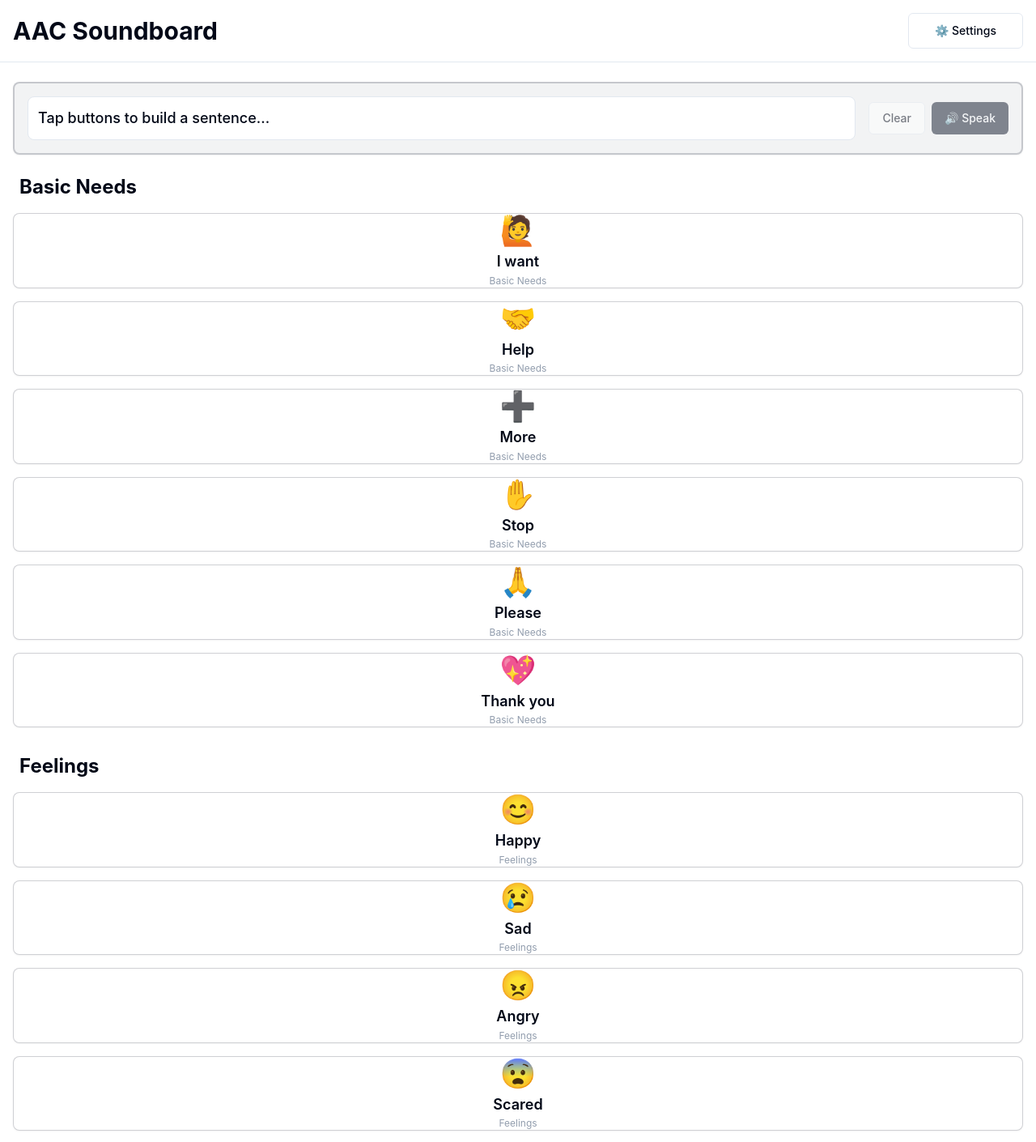
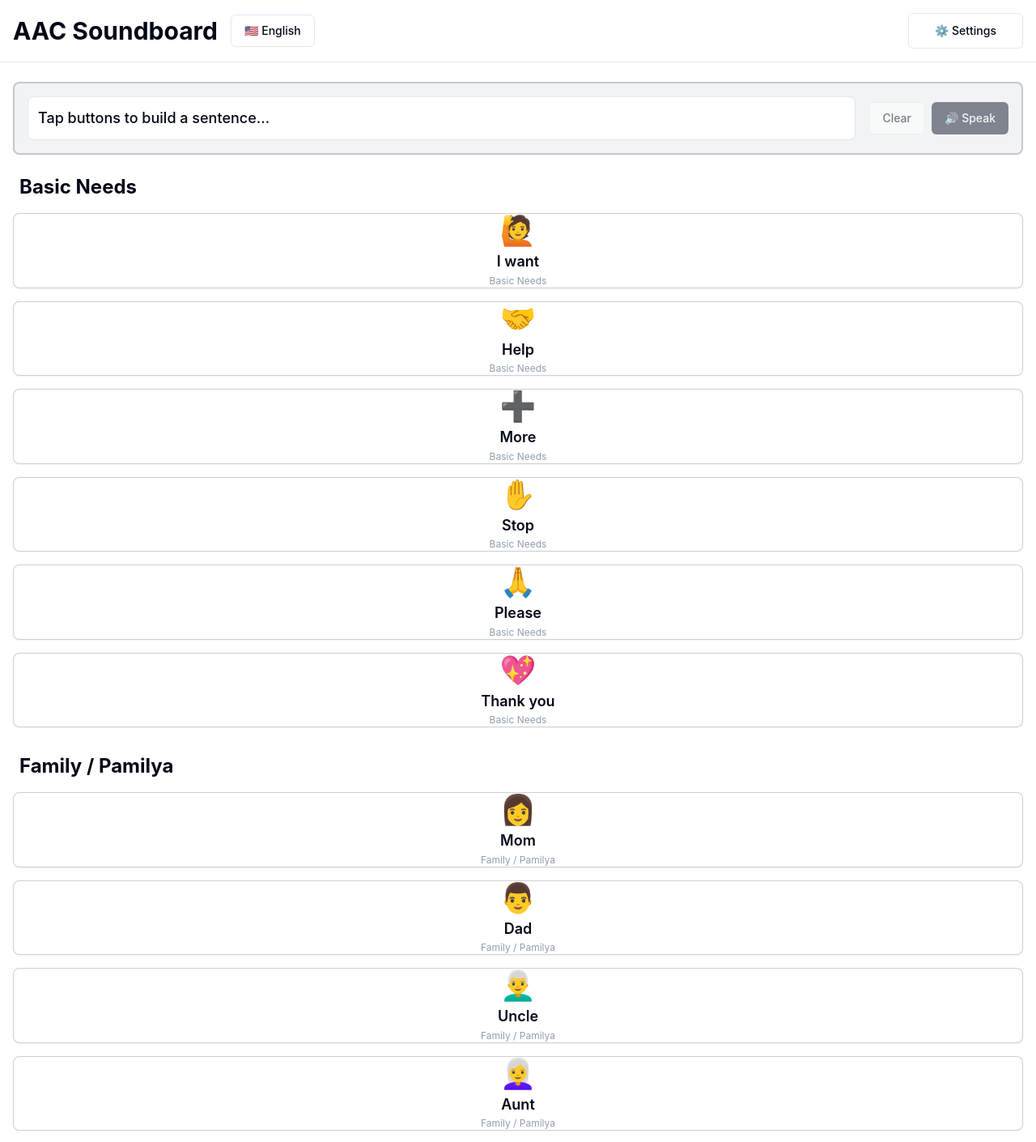
Before and after one commit to marvinguevarra/sonic-spectrum-sounds, a React (Vite) app: page / in a window 1280 px wide. Shown: the top 1410 px of the page at 81% size. Built offline with nearby package versions, Linux system fonts and the light colour scheme.

Commit message:
feat: Add bilingual mode and Filipino food options
- Added bilingual mode with English and Filipino translations.
- Included buttons for family members (Mom, Dad, Tito, Tita, Lolo, Lola).
- Added Filipino food items (Kaldereta, Halo Halo, Pan De Sal, Diniguan, Sorbetes, Taho, Sinigang).

```diff
--- a/src/components/CategorySection.tsx
+++ b/src/components/CategorySection.tsx
@@ -6,6 +6,7 @@ import { Card } from '@/components/ui/card';
 interface CategoryItem {
   id: string;
   label: string;
+  labelFilipino?: string;
   icon: string;
   soundFile?: string;
 }
@@ -15,6 +16,7 @@ interface CategorySectionProps {
   items: CategoryItem[];
   gridSize?: 'small' | 'medium' | 'large';
   buttonSize?: 'small' | 'medium' | 'large';
+  bilingualMode?: boolean;
   onItemClick: (item: CategoryItem) => void;
 }
 
@@ -23,6 +25,7 @@ const CategorySection = ({
   items,
   gridSize = 'medium',
   buttonSize = 'medium',
+  bilingualMode = false,
   onItemClick
 }: CategorySectionProps) => {
   const gridClass = `category-grid-${gridSize}`;
@@ -35,10 +38,12 @@ const CategorySection = ({
           <SoundboardButton
             key={item.id}
             label={item.label}
+            labelFilipino={item.labelFilipino}
             icon={item.icon}
             category={title}
             soundFile={item.soundFile}
             size={buttonSize}
+            bilingualMode={bilingualMode}
             onClick={() => onItemClick(item)}
           />
         ))}
--- a/src/components/SoundboardButton.tsx
+++ b/src/components/SoundboardButton.tsx
@@ -5,22 +5,27 @@ import { Card } from '@/components/ui/card';
 
 interface SoundboardButtonProps {
   label: string;
+  labelFilipino?: string;
   icon?: string;
   category: string;
   soundFile?: string;
   size?: 'small' | 'medium' | 'large';
+  bilingualMode?: boolean;
   onClick: () => void;
 }
 
 const SoundboardButton = ({
   label,
+  labelFilipino,
   icon,
   category,
   soundFile,
   size = 'medium',
+  bilingualMode = false,
   onClick
 }: SoundboardButtonProps) => {
   const sizeClass = `soundboard-button-${size}`;
+  const displayLabel = bilingualMode && labelFilipino ? labelFilipino : label;
 
   const playSound = () => {
     if (soundFile) {
@@ -41,8 +46,13 @@ const SoundboardButton = ({
         </div>
       )}
       <div className="font-semibold text-lg leading-tight text-foreground">
-        {label}
+        {displayLabel}
       </div>
+      {bilingualMode && labelFilipino && (
+        <div className="text-sm text-muted-foreground mt-1 opacity-80">
+          {label}
+        </div>
+      )}
       <div className="text-xs text-muted-foreground mt-1 opacity-70">
         {category}
       </div>
--- a/src/pages/Index.tsx
+++ b/src/pages/Index.tsx
@@ -16,6 +16,7 @@ const Index = () => {
   const [volume, setVolume] = useState(70);
   const [textSize, setTextSize] = useState('medium');
   const [selectedWords, setSelectedWords] = useState<string[]>([]);
+  const [bilingualMode, setBilingualMode] = useState(false);
   const { toast } = useToast();
 
   // Apply theme to document
@@ -28,51 +29,75 @@ const Index = () => {
     {
       title: 'Basic Needs',
       items: [
-        { id: '1', label: 'I want', icon: '🙋', soundFile: '/sounds/i-want.mp3' },
-        { id: '2', label: 'Help', icon: '🤝', soundFile: '/sounds/help.mp3' },
-        { id: '3', label: 'More', icon: '➕', soundFile: '/sounds/more.mp3' },
-        { id: '4', label: 'Stop', icon: '✋', soundFile: '/sounds/stop.mp3' },
-        { id: '5', label: 'Please', icon: '🙏', soundFile: '/sounds/please.mp3' },
-        { id: '6', label: 'Thank you', icon: '💖', soundFile: '/sounds/thank-you.mp3' },
+        { id: '1', label: 'I want', labelFilipino: 'Gusto ko', icon: '🙋', soundFile: '/sounds/i-want.mp3' },
+        { id: '2', label: 'Help', labelFilipino: 'Tulong', icon: '🤝', soundFile: '/sounds/help.mp3' },
+        { id: '3', label: 'More', labelFilipino: 'Pa', icon: '➕', soundFile: '/sounds/more.mp3' },
+        { id: '4', label: 'Stop', labelFilipino: 'Tigil', icon: '✋', soundFile: '/sounds/stop.mp3' },
+        { id: '5', label: 'Please', labelFilipino: 'Pakisuyo', icon: '🙏', soundFile: '/sounds/please.mp3' },
+        { id: '6', label: 'Thank you', labelFilipino: 'Salamat', icon: '💖', soundFile: '/sounds/thank-you.mp3' },
+      ]
+    },
+    {
+      title: 'Family / Pamilya',
+      items: [
+        { id: '25', label: 'Mom', labelFilipino: 'Mama', icon: '👩', soundFile: '/sounds/mom.mp3' },
+        { id: '26', label: 'Dad', labelFilipino: 'Papa', icon: '👨', soundFile: '/sounds/dad.mp3' },
+        { id: '27', label: 'Uncle', labelFilipino: 'Tito', icon: '👨‍🦳', soundFile: '/sounds/tito.mp3' },
+        { id: '28', label: 'Aunt', labelFilipino: 'Tita', icon: '👩‍🦳', soundFile: '/sounds/tita.mp3' },
+        { id: '29', label: 'Grandpa', labelFilipino: 'Lolo', icon: '👴', soundFile: '/sounds/lolo.mp3' },
+        { id: '30', label: 'Grandma', labelFilipino: 'Lola', icon: '👵', soundFile: '/sounds/lola.mp3' },
       ]
     },
     {
       title: 'Feelings',
       items: [
-        { id: '7', label: 'Happy', icon: '😊', soundFile: '/sounds/happy.mp3' },
-        { id: '8', label: 'Sad', icon: '😢', soundFile: '/sounds/sad.mp3' },
-        { id: '9', label: 'Angry', icon: '😠', soundFile: '/sounds/angry.mp3' },
-        { id: '10', label: 'Scared', icon: '😨', soundFile: '/sounds/scared.mp3' },
-        { id: '11', label: 'Excited', icon: '🤗', soundFile: '/sounds/excited.mp3' },
-        { id: '12', label: 'Tired', icon: '😴', soundFile: '/sounds/tired.mp3' },
+        { id: '7', label: 'Happy', labelFilipino: 'Masaya', icon: '😊', soundFile: '/sounds/happy.mp3' },
+        { id: '8', label: 'Sad', labelFilipino: 'Malungkot', icon: '😢', soundFile: '/sounds/sad.mp3' },
+        { id: '9', label: 'Angry', labelFilipino: 'Galit', icon: '😠', soundFile: '/sounds/angry.mp3' },
+        { id: '10', label: 'Scared', labelFilipino: 'Takot', icon: '😨', soundFile: '/sounds/scared.mp3' },
+        { id: '11', label: 'Excited', labelFilipino: 'Excited', icon: '🤗', soundFile: '/sounds/excited.mp3' },
+        { id: '12', label: 'Tired', labelFilipino: 'Pagod', icon: '😴', soundFile: '/sounds/tired.mp3' },
       ]
     },
     {
-      title: 'Food & Drink',
+      title: 'Food & Drink / Pagkain',
       items: [
-        { id: '13', label: 'Water', icon: '💧', soundFile: '/sounds/water.mp3' },
-        { id: '14', label: 'Food', icon: '🍽️', soundFile: '/sounds/food.mp3' },
-        { id: '15', label: 'Apple', icon: '🍎', soundFile: '/sounds/apple.mp3' },
-        { id: '16', label: 'Milk', icon: '🥛', soundFile: '/sounds/milk.mp3' },
-        { id: '17', label: 'Cookie', icon: '🍪', soundFile: '/sounds/cookie.mp3' },
-        { id: '18', label: 'Juice', icon: '🧃', soundFile: '/sounds/juice.mp3' },
+        { id: '13', label: 'Water', labelFilipino: 'Tubig', icon: '💧', soundFile: '/sounds/water.mp3' },
+        { id: '14', label: 'Food', labelFilipino: 'Pagkain', icon: '🍽️', soundFile: '/sounds/food.mp3' },
+        { id: '15', label: 'Apple', labelFilipino: 'Mansanas', icon: '🍎', soundFile: '/sounds/apple.mp3' },
+        { id: '16', label: 'Milk', labelFilipino: 'Gatas', icon: '🥛', soundFile: '/sounds/milk.mp3' },
+        { id: '17', label: 'Cookie', labelFilipino: 'Cookie', icon: '🍪', soundFile: '/sounds/cookie.mp3' },
+        { id: '18', label: 'Juice', labelFilipino: 'Juice', icon: '🧃', soundFile: '/sounds/juice.mp3' },
+      ]
+    },
+    {
+      title: 'Filipino Food / Pagkaing Pilipino',
+      items: [
+        { id: '31', label: 'Kaldereta', labelFilipino: 'Kaldereta', icon: '🍲', soundFile: '/sounds/kaldereta.mp3' },
+        { id: '32', label: 'Halo Halo', labelFilipino: 'Halo Halo', icon: '🍧', soundFile: '/sounds/halo-halo.mp3' },
+        { id: '33', label: 'Pan De Sal', labelFilipino: 'Pan De Sal', icon: '🥖', soundFile: '/sounds/pandesal.mp3' },
+        { id: '34', label: 'Dinuguan', labelFilipino: 'Dinuguan', icon: '🍜', soundFile: '/sounds/dinuguan.mp3' },
+        { id: '35', label: 'Sorbetes', labelFilipino: 'Sorbetes', icon: '🍦', soundFile: '/sounds/sorbetes.mp3' },
+        { id: '36', label: 'Taho', labelFilipino: 'Taho', icon: '🥤', soundFile: '/sounds/taho.mp3' },
+        { id: '37', label: 'Sinigang', labelFilipino: 'Sinigang', icon: '🍲', soundFile: '/sounds/sinigang.mp3' },
       ]
     },
     {
       title: 'Activities',
       items: [
-        { id: '19', label: 'Play', icon: '🎮', soundFile: '/sounds/play.mp3' },
-        { id: '20', label: 'Read', icon: '📚', soundFile: '/sounds/read.mp3' },
-        { id: '21', label: 'Music', icon: '🎵', soundFile: '/sounds/music.mp3' },
-        { id: '22', label: 'Outside', icon: '🌳', soundFile: '/sounds/outside.mp3' },
-        { id: '23', label: 'TV', icon: '📺', soundFile: '/sounds/tv.mp3' },
-        { id: '24', label: 'Sleep', icon: '🛏️', soundFile: '/sounds/sleep.mp3' },
+        { id: '19', label: 'Play', labelFilipino: 'Laro', icon: '🎮', soundFile: '/sounds/play.mp3' },
+        { id: '20', label: 'Read', labelFilipino: 'Basahin', icon: '📚', soundFile: '/sounds/read.mp3' },
+        { id: '21', label: 'Music', labelFilipino: 'Musika', icon: '🎵', soundFile: '/sounds/music.mp3' },
+        { id: '22', label: 'Outside', labelFilipino: 'Labas', icon: '🌳', soundFile: '/sounds/outside.mp3' },
+        { id: '23', label: 'TV', labelFilipino: 'TV', icon: '📺', soundFile: '/sounds/tv.mp3' },
+        { id: '24', label: 'Sleep', labelFilipino: 'Tulog', icon: '🛏️', soundFile: '/sounds/sleep.mp3' },
       ]
     }
   ];
 
-  const handleItemClick = (item: { id: string; label: string; icon: string }) => {
-    setSelectedWords(prev => [...prev, item.label]);
+  const handleItemClick = (item: { id: string; label: string; labelFilipino?: string; icon: string }) => {
+    const wordToAdd = bilingualMode && item.labelFilipino ? item.labelFilipino : item.label;
+    setSelectedWords(prev => [...prev, wordToAdd]);
 
     if (soundEnabled) {
       // Create a simple click sound since we don't have actual audio files
@@ -93,7 +118,7 @@ const Index = () => {
 
     toast({
       title: "Word Added",
-      description: `"${item.label}" added to sentence`,
+      description: `"${wordToAdd}" added to sentence`,
       duration: 1000,
     });
   };
@@ -122,9 +147,18 @@ const Index = () => {
       <div className="border-b border-border bg-card/50 backdrop-blur-sm sticky top-0 z-10">
         <div className="container mx-auto px-4 py-4">
           <div className="flex items-center justify-between">
-            <h1 className="text-3xl font-bold text-foreground">
-              AAC Soundboard
-            </h1>
+            <div className="flex items-center gap-4">
+              <h1 className="text-3xl font-bold text-foreground">
+                AAC Soundboard
+              </h1>
+              <Button
+                variant={bilingualMode ? "default" : "outline"}
+                onClick={() => setBilingualMode(!bilingualMode)}
+                className="font-medium"
+              >
+                {bilingualMode ? '🇵🇭 Filipino' : '🇺🇸 English'}
+              </Button>
+            </div>
             <Sheet>
               <SheetTrigger asChild>
                 <Button variant="outline" size="lg" className="font-medium">
@@ -175,6 +209,7 @@ const Index = () => {
               items={category.items}
               gridSize={gridSize}
               buttonSize={buttonSize}
+              bilingualMode={bilingualMode}
               onItemClick={handleItemClick}
             />
           ))}
```
